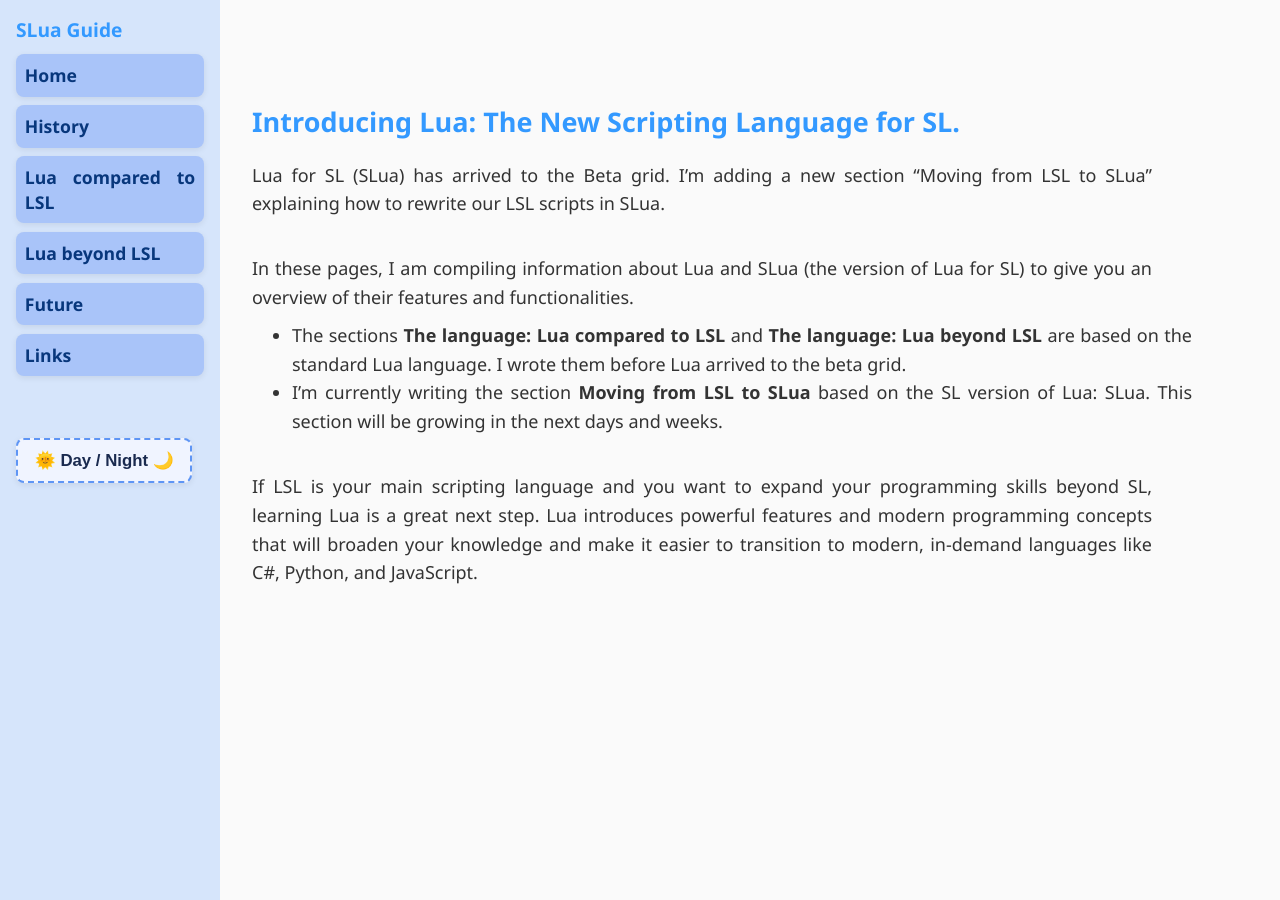
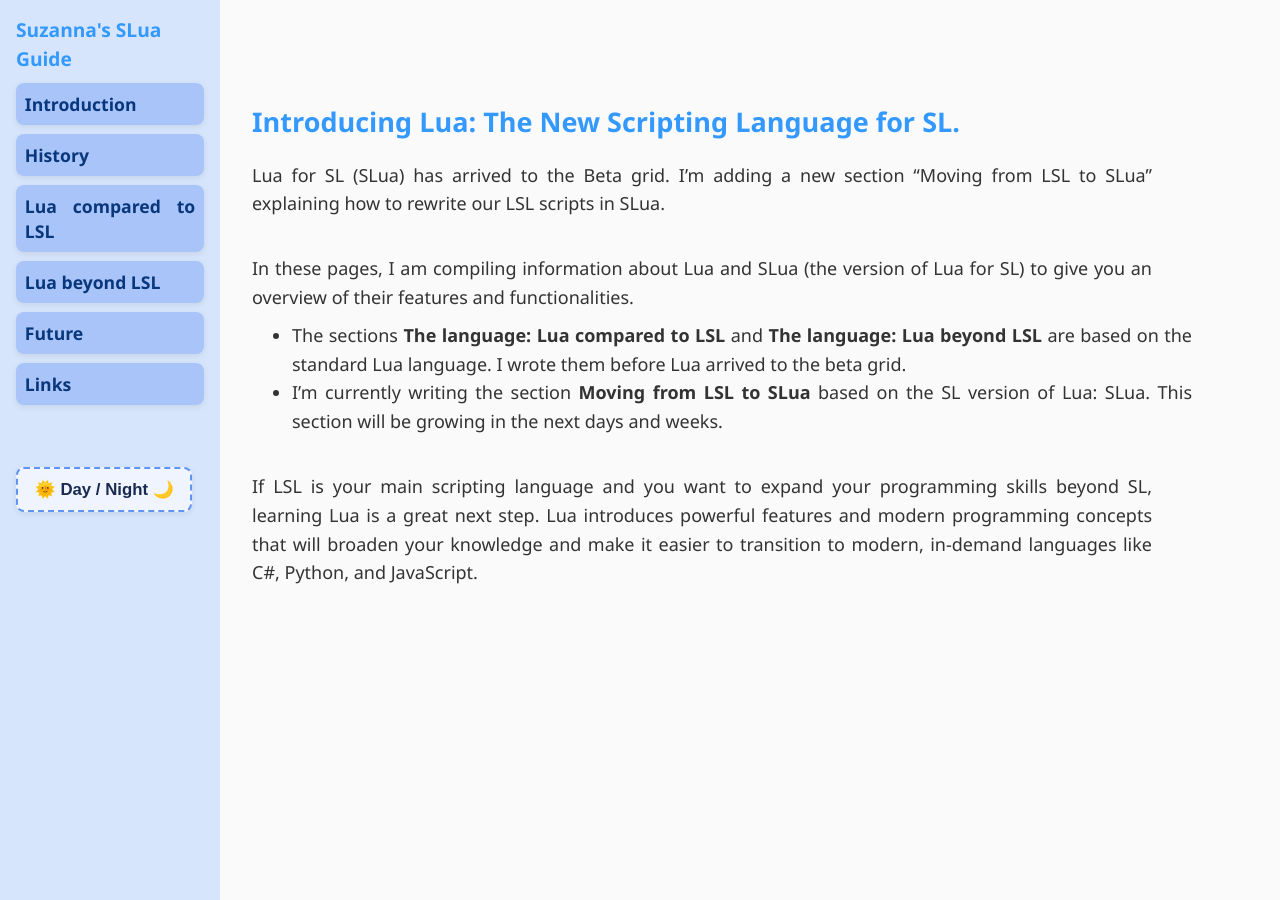
Before and after one commit to Suzanna-Linn/slua, a Jekyll site: the page built from docs/index.md, in a window 1280 px wide. Built offline with Jekyll 4.4.1, drawn with Linux system fonts in a browser that asks for light colours; nearby versions of some CDN libraries; comment, search, counter and statistics services are not loaded.

Commit message:
Update sidebar.html

```diff
--- a/docs/_includes/sidebar.html
+++ b/docs/_includes/sidebar.html
@@ -1,7 +1,7 @@
 <nav>
-  <h2>SLua Guide</h2>
+  <h2>Suzanna's SLua Guide</h2>
   <ul>
-    <li><a href="/slua/" class="page-link">Home</a></li>
+    <li><a href="/slua/" class="page-link">Introduction</a></li>
     <li><a href="/slua/history" class="page-link">History</a></li>
     <li><a href="/slua/language1" class="page-link">Lua compared to LSL</a></li>
     <li><a href="/slua/language2" class="page-link">Lua beyond LSL</a></li>
```
